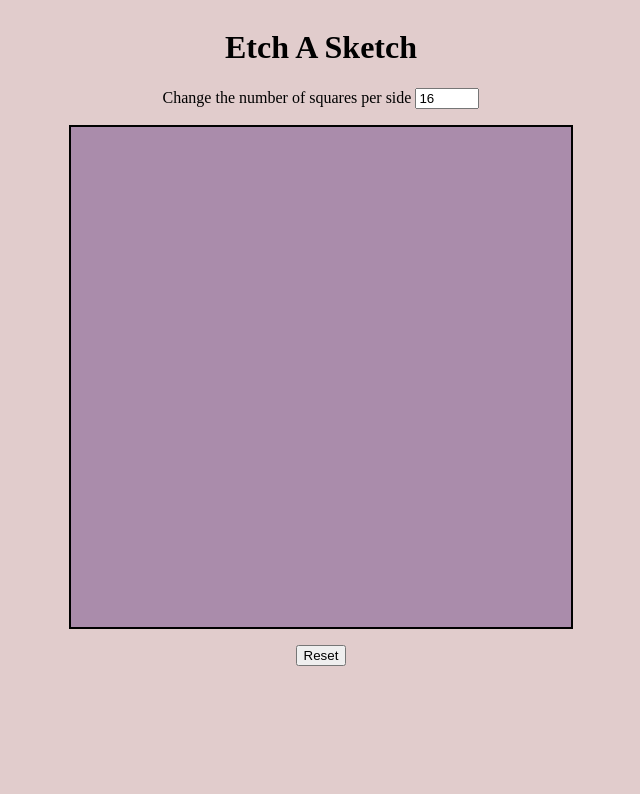
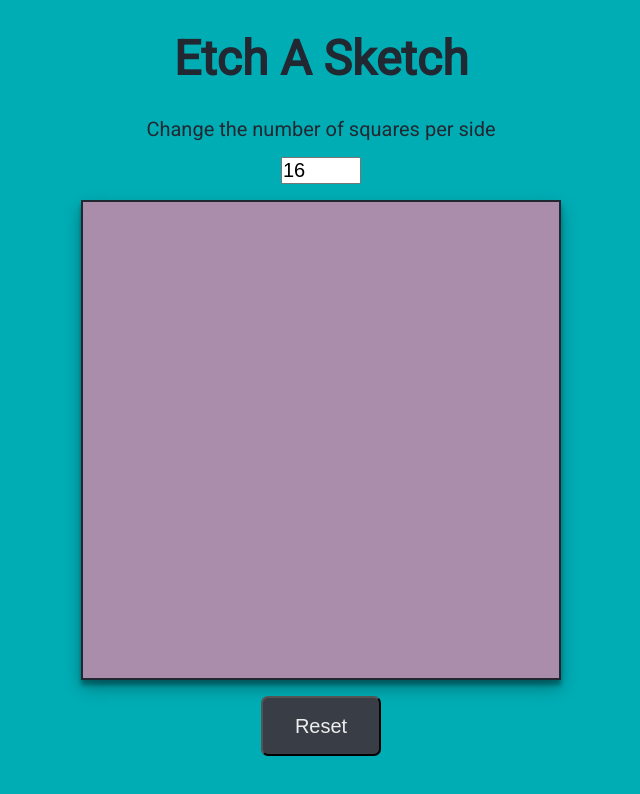
Before and after one commit to gorkemu/etch-a-sketch, a plain HTML site: page index.html in a window 1280 px wide. Shown: the whole page, without its empty margins (319-959 px from the left). Drawn offline with Linux system fonts and the light colour scheme.

Commit message:
color & size changes

```diff
--- a/style.css
+++ b/style.css
@@ -1,16 +1,69 @@
-.board {
-    width: 500px;
-    height: 500px;
-    display: grid;
-    border: 2px solid black;
-    margin: 16px;
+@import url('https://fonts.googleapis.com/css2?family=Roboto&display=swap');
+
+:root {
+    --darker: #222831;
+    --dark: #393E46;
+    --light: #00ADB5;
+    --lighter: #EEEEEE;
+}
+
+*,
+*::after,
+*::before {
+  box-sizing: border-box;
+  margin: 0;
+  padding: 0;
 }
 
 body {
+    font-family: 'Roboto', sans-serif;
     display: flex;
     flex-direction: column;
     justify-content: center;
     align-items: center;
-    background-color: rgb(225, 204, 204);
+    background-color: var(--light);
+    color: var(--darker);
+}
 
+.title {
+    margin: 30px 0;
+    font-size: 24px;
 }
+
+.inputs {
+    display: flex;
+    flex-direction: column;
+    justify-content: center;
+    align-items: center;
+    gap: 16px;
+}
+
+label, input {
+    font-size: 20px;
+}
+
+.board {
+    width: 360px;
+    height: 360px;
+    display: grid;
+    border: 2px solid var(--darker);
+    margin: 16px 0;
+    background-color: var(--lighter);
+    box-shadow: 0px 5px 4px rgb(0 0 0 / 30%), 0px 8px 16px rgb(0 0 0 / 30%);
+}
+
+button {
+    width: 120px;
+    height: 60px;
+    background-color: var(--dark);
+    color: var(--lighter);
+    font-size: 20px;
+    border-radius: 7px;
+}
+
+@media only screen and (min-width: 768px) {
+    .board {
+        width: 480px;
+        height: 480px;
+    }
+ }
```
